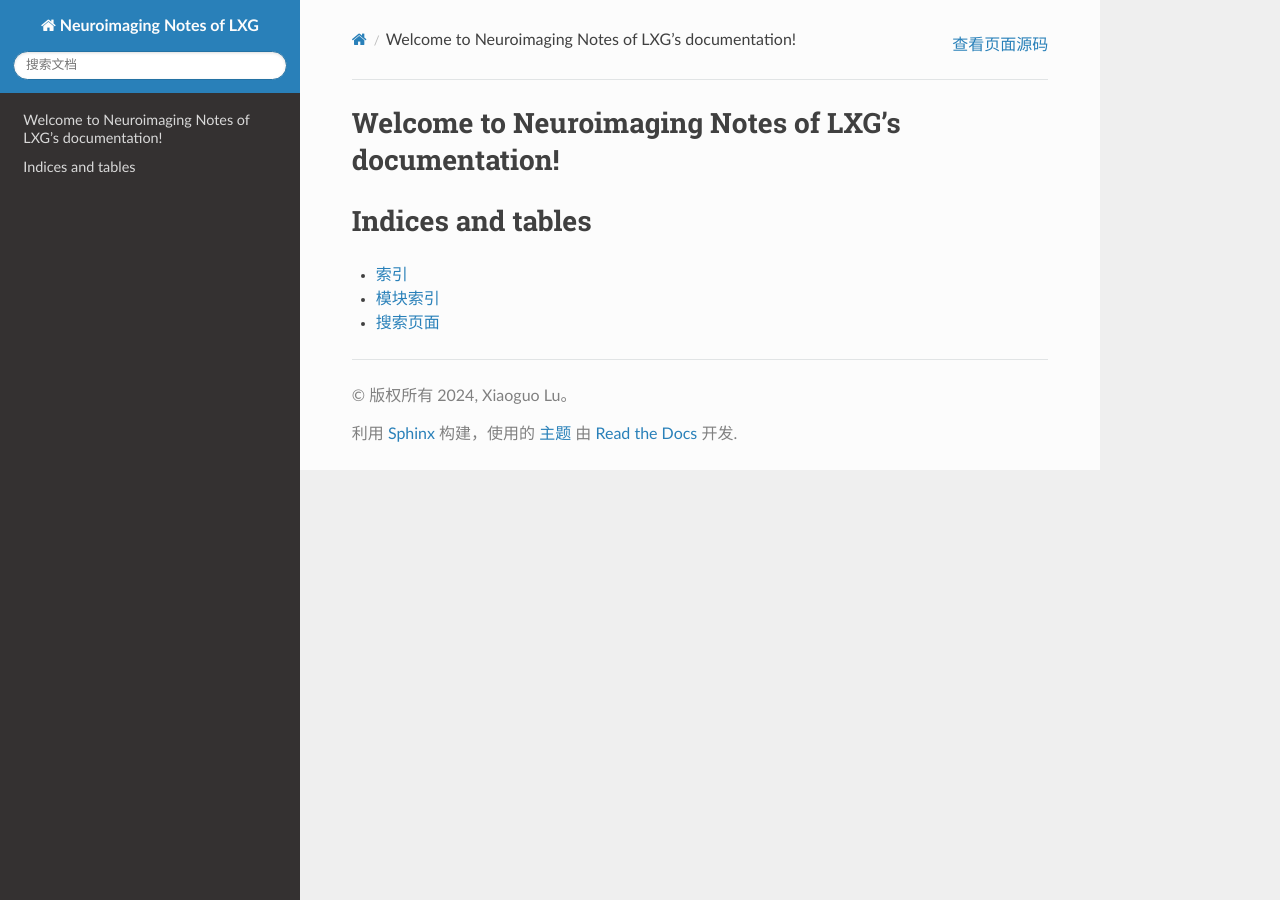
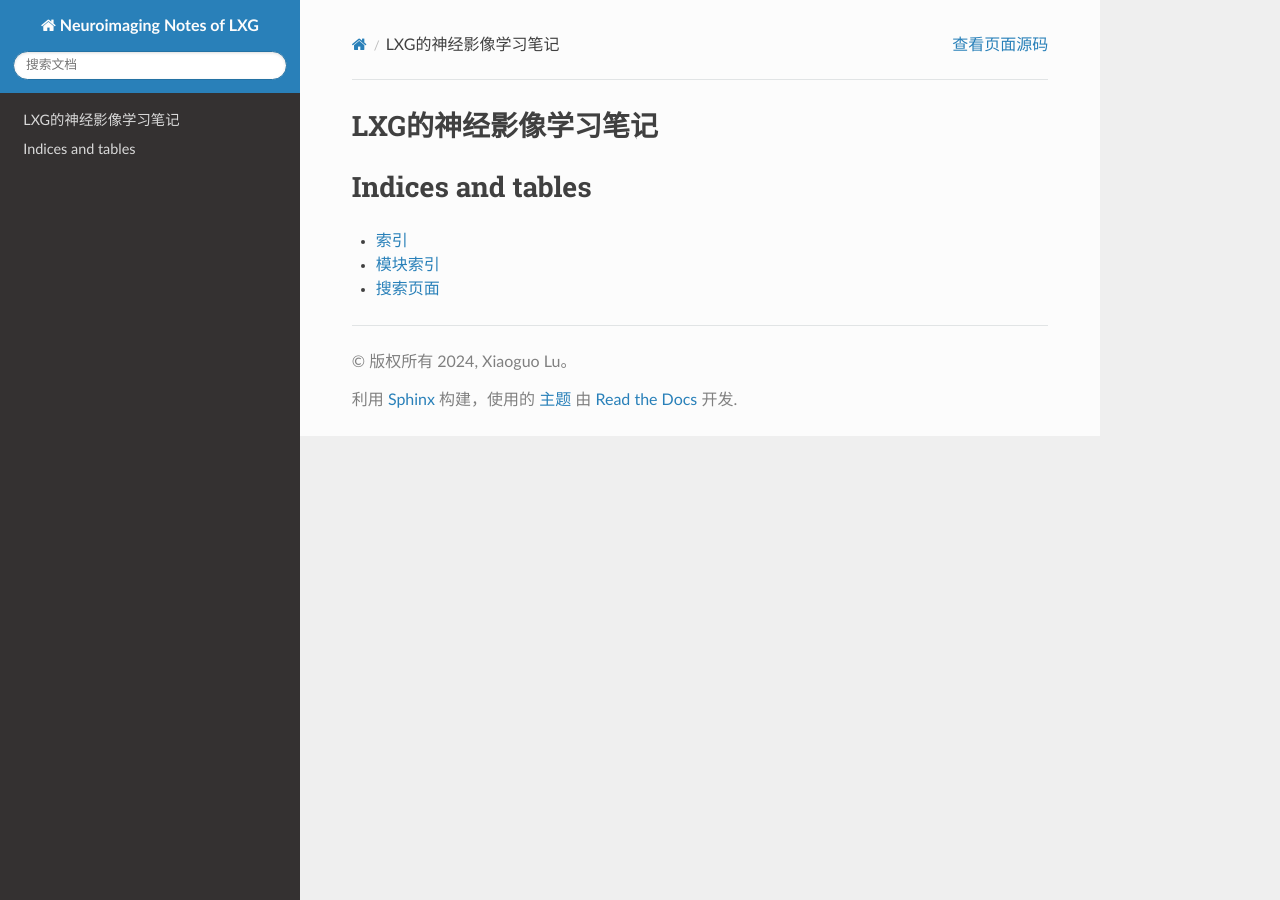
Before and after one commit to LuuuXG/Neuroimaging-Notes-of-LXG, a Sphinx documentation site: the page built from source/index.rst, in a window 1280 px wide. Built offline with Sphinx 7.4.7 and the Read the Docs theme 2.0.0, drawn with Linux system fonts in a browser that asks for light colours.

Commit message:
add notes

```diff
--- a/source/index.rst
+++ b/source/index.rst
@@ -3,8 +3,8 @@
    You can adapt this file completely to your liking, but it should at least
    contain the root `toctree` directive.
 
-Welcome to Neuroimaging Notes of LXG's documentation!
-=====================================================
+LXG的神经影像学习笔记
+====================
 
 .. toctree::
    :maxdepth: 2
```
